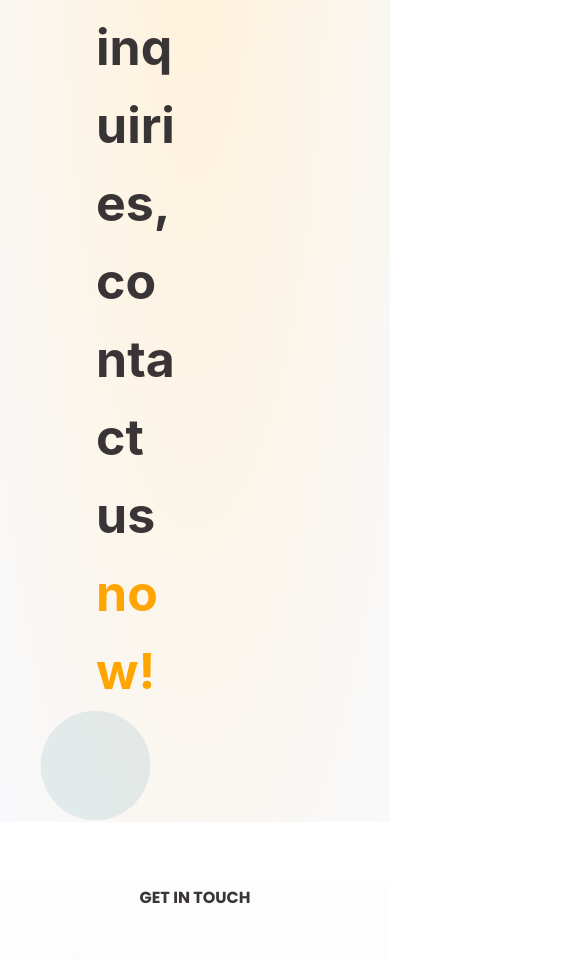
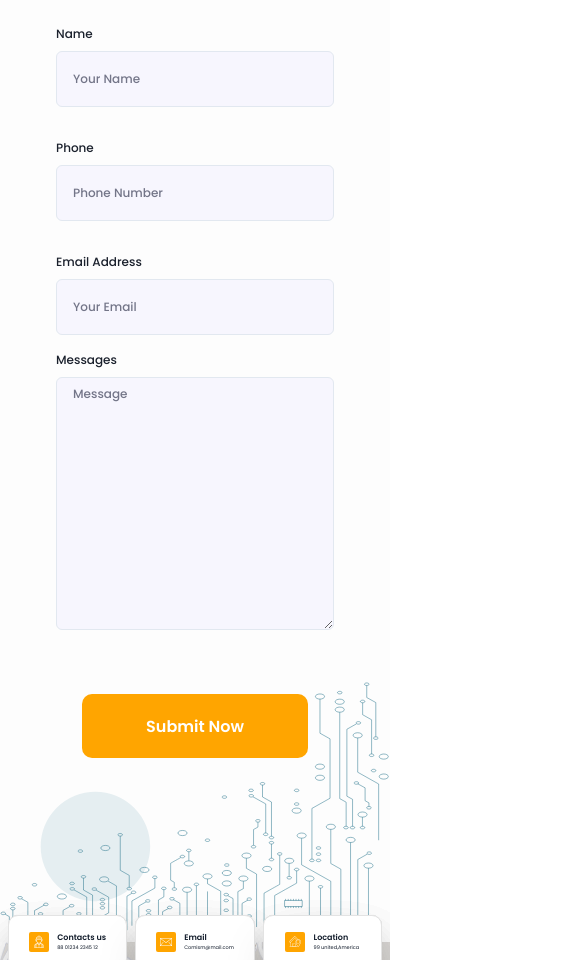
Before and after one commit to HaidarJbeily7/go-n-code, a Next.js app: page /contact-us in a window 390 px wide. Shown: the part 1040-2000 px from the top of the page, 585 px wide, since content can reach past the window. Built offline with nearby package versions, Linux system fonts and the light colour scheme.

Commit message:
Responsive Contact us page

```diff
--- a/src/components/contact-us/contact-us-form.tsx
+++ b/src/components/contact-us/contact-us-form.tsx
@@ -4,22 +4,30 @@ import ContactUsMap from "./contact-us-map";
 
 export default function ContactUsForm() {
   return (
-    <Box mt={16} mb={8} bg={"#FDFDFDFD"}>
+    <Box mt={{ base: 4, md: 16 }} mb={{ base: 4, md: 8 }} bg={"#FDFDFDFD"}>
       <Flex
         flexDir={"column"}
         alignItems={"center"}
         textAlign={"center"}
-        gap={8}
+        gap={[2, 8]}
       >
-        <Text fontWeight={700} fontSize={"16px"} color={"#393536"}>
+        <Text
+          fontWeight={[600, 700]}
+          fontSize={{ base: "13px", md: "14px", lg: "16px" }}
+          color={"#393536"}
+        >
           GET IN TOUCH
         </Text>
-        <Text fontWeight={700} fontSize={"48px"} color={"#393536"}>
+        <Text
+          fontWeight={[600, 700]}
+          fontSize={{ base: "35px", md: "40px", lg: "48px" }}
+          color={"#393536"}
+        >
           Contact Us
         </Text>
         <Text
           fontWeight={500}
-          fontSize={"16px"}
+          fontSize={{ base: "10px", md: "12px", lg: "16px" }}
           color={"#393536"}
           whiteSpace={"break-spaces"}
         >
--- a/src/components/contact-us/contact-us-hero.tsx
+++ b/src/components/contact-us/contact-us-hero.tsx
@@ -1,5 +1,6 @@
 import { Box, Flex, Text, Button, Heading } from "@chakra-ui/react";
 import Navbar from "../navbar";
+import SimpleSidebar from "../sidebar";
 
 export default function ContactUsHero() {
   return (
@@ -10,14 +11,24 @@ export default function ContactUsHero() {
       }}
     >
       <Navbar />
+      <SimpleSidebar />
       <Box>
-        <Flex justifyContent={"space-between"} my={4} mx={24}>
-          <Box maxW={"45%"} my={24}>
+        <Flex
+          justifyContent={"space-between"}
+          my={4}
+          mx={{ base: 2, md: 24 }}
+          flexDir={{ base: "column", md: "row" }}
+        >
+          <Box
+            maxW={{ base: "100%", md: "45%" }}
+            my={{ base: 2, md: 24 }}
+            textAlign={{ base: "center", md: "start" }}
+          >
             <Heading
               as={"h1"}
-              fontWeight={700}
-              fontSize={"50px"}
-              lineHeight={"78px"}
+              fontWeight={[600, 700]}
+              fontSize={{ base: "33px", md: "40px", lg: "50px" }}
+              lineHeight={{ base: "50px", md: "78px" }}
               color={"#393536"}
               whiteSpace={"pre-line"}
             >
--- a/src/components/contact-us/contact-us-map.tsx
+++ b/src/components/contact-us/contact-us-map.tsx
@@ -1,9 +1,10 @@
-import { Box } from "@chakra-ui/react";
+import { Box, Image } from "@chakra-ui/react";
 import MapHeader from "./map-header";
+import { url } from "inspector";
 
 export default function ContactUsMap() {
   return (
-    <Box w={"100%"}>
+    <Box>
       <Box position={"relative"}>
         <MapHeader />
       </Box>
@@ -13,8 +14,7 @@ export default function ContactUsMap() {
       <Box position={"relative"}>
         <MapHeader />
       </Box>
-
-      <img src="/contact-us/map.svg" width={"100%"} />
+      <Image src="/contact-us/map.png" minW={"100%"} minH={300} />
     </Box>
   );
 }
--- a/src/components/contact-us/map-header.tsx
+++ b/src/components/contact-us/map-header.tsx
@@ -25,7 +25,11 @@ export default function MapHeader() {
         width: "100%", // Keep the max width from the original style
       }}
     >
-      <Grid templateColumns={"repeat(3,1fr)"} gap={12} mx={16}>
+      <Grid
+        templateColumns={"repeat(3,1fr)"}
+        gap={{ base: 2, lg: 12 }}
+        mx={{ base: 2, lg: 16 }}
+      >
         <GridItem
           bg={"#FFFFFF"}
           border={"1px"}
@@ -33,13 +37,27 @@ export default function MapHeader() {
           rounded={"10px"}
           boxShadow="2xl"
         >
-          <Flex p={12} justifyContent={"center"} gap={4}>
-            <img src="/contact-us/contact-icon.svg" />
+          <Flex
+            p={{ base: 4, md: 16 }}
+            justifyContent={"center"}
+            gap={{ base: 2, lg: 4 }}
+          >
+            <Box w={{ base: "20px", lg: "50px" }}>
+              <img src="/contact-us/contact-icon.svg" />
+            </Box>
             <Box>
-              <Text fontWeight={600} fontSize={"20px"} color={"#101A29"}>
+              <Text
+                fontWeight={600}
+                fontSize={{ base: "8px", md: "14px", lg: "20px" }}
+                color={"#101A29"}
+              >
                 Contacts us
               </Text>
-              <Text fontWeight={400} fontSize={"16px"} color={"#101A29"}>
+              <Text
+                fontWeight={400}
+                fontSize={{ base: "5px", md: "10px", lg: "16px" }}
+                color={"#101A29"}
+              >
                 88 01234 2345 12
               </Text>
             </Box>
@@ -52,13 +70,27 @@ export default function MapHeader() {
           rounded={"10px"}
           boxShadow="2xl"
         >
-          <Flex p={12} justifyContent={"center"} gap={4}>
-            <img src="/contact-us/email-icon.svg" />
+          <Flex
+            p={{ base: 4, md: 16 }}
+            justifyContent={"center"}
+            gap={{ base: 2, lg: 4 }}
+          >
+            <Box w={{ base: "20px", lg: "50px" }}>
+              <img src="/contact-us/email-icon.svg" />
+            </Box>
             <Box>
-              <Text fontWeight={600} fontSize={"20px"} color={"#101A29"}>
+              <Text
+                fontWeight={600}
+                fontSize={{ base: "8px", md: "14px", lg: "20px" }}
+                color={"#101A29"}
+              >
                 Email
               </Text>
-              <Text fontWeight={400} fontSize={"16px"} color={"#101A29"}>
+              <Text
+                fontWeight={400}
+                fontSize={{ base: "5px", md: "10px", lg: "16px" }}
+                color={"#101A29"}
+              >
                 Comism@mail.com
               </Text>
             </Box>
@@ -71,13 +103,28 @@ export default function MapHeader() {
           rounded={"10px"}
           boxShadow="2xl"
         >
-          <Flex p={12} justifyContent={"center"} gap={4}>
-            <img src="/contact-us/location-icon.svg" />
+          <Flex
+            p={{ base: 4, md: 16 }}
+            justifyContent={"center"}
+            gap={{ base: 2, lg: 4 }}
+          >
+            <Box w={{ base: "20px", lg: "50px" }}>
+              <img src="/contact-us/location-icon.svg" />
+            </Box>
+
             <Box>
-              <Text fontWeight={600} fontSize={"20px"} color={"#101A29"}>
+              <Text
+                fontWeight={600}
+                fontSize={{ base: "8px", md: "14px", lg: "20px" }}
+                color={"#101A29"}
+              >
                 Location
               </Text>
-              <Text fontWeight={400} fontSize={"16px"} color={"#101A29"}>
+              <Text
+                fontWeight={400}
+                fontSize={{ base: "5px", md: "10px", lg: "16px" }}
+                color={"#101A29"}
+              >
                 99 united,America
               </Text>
             </Box>
--- a/src/components/contact-us/message-form.tsx
+++ b/src/components/contact-us/message-form.tsx
@@ -2,54 +2,76 @@ import { Box, Flex, Text, Input, Button, Textarea } from "@chakra-ui/react";
 
 export default function MessageForm() {
   return (
-    <Box my={2} mx={32} p={12}>
-      <Flex justifyContent={"space-between"} gap={4}>
+    <Box my={2} mx={{ base: 2, md: 32 }} p={12} zIndex={1}>
+      <Flex
+        justifyContent={"space-between"}
+        gap={4}
+        flexDir={{ base: "column", lg: "row" }}
+      >
         <Box w={"100%"}>
-          <Text mb={4} fontWeight={500} fontSize={"16px"}>
+          <Text
+            mb={{ base: 2, md: 4 }}
+            mt={{ base: 4, md: 8 }}
+            fontWeight={500}
+            fontSize={{ base: "12px", md: "16px" }}
+          >
             Name
           </Text>
           <Input
             focusBorderColor="#FFA500"
+            fontSize={{ base: "12px", md: "16px" }}
             minH={14}
             bg={"#F7F6FE"}
             placeholder="Your Name"
             _placeholder={{
               color: "#737588",
-              fontSize: "16px",
+
               fontWeight: "500",
             }}
             size="lg"
           />
         </Box>
         <Box w={"100%"}>
-          <Text mb={4} fontWeight={500} fontSize={"16px"}>
+          <Text
+            mb={{ base: 2, md: 4 }}
+            mt={{ base: 4, md: 8 }}
+            fontWeight={500}
+            fontSize={{ base: "12px", md: "16px" }}
+          >
             Phone
           </Text>
           <Input
             minH={14}
             bg={"#F7F6FE"}
+            fontSize={{ base: "12px", md: "16px" }}
             focusBorderColor="#FFA500"
             placeholder="Phone Number"
             _placeholder={{
               color: "#737588",
-              fontSize: "16px",
+
               fontWeight: "500",
             }}
             size="lg"
           />
         </Box>
         <Box w={"100%"}>
-          <Text mb={4} fontWeight={500} fontSize={"16px"}>
+          <Text
+            mb={{ base: 2, md: 4 }}
+            mt={{ base: 4, md: 8 }}
+            fontWeight={500}
+            fontSize={{ base: "12px", md: "16px" }}
+          >
             Email Address
           </Text>
           <Input
             minH={14}
             bg={"#F7F6FE"}
+            fontSize={{ base: "12px", md: "16px" }}
             focusBorderColor="#FFA500"
             placeholder="Your Email"
             _placeholder={{
               color: "#737588",
-              fontSize: "16px",
+
               fontWeight: "500",
             }}
             size="lg"
@@ -57,17 +79,23 @@ export default function MessageForm() {
         </Box>
       </Flex>
 
-      <Text mb={4} mt={5} fontWeight={500} fontSize={"16px"}>
+      <Text
+        mb={{ base: 2, md: 4 }}
+        mt={{ base: 4, md: 8 }}
+        fontWeight={500}
+        fontSize={{ base: "12px", md: "16px" }}
+      >
         Messages
       </Text>
       <Textarea
         minH={"30vh"}
         bg={"#F7F6FE"}
+        fontSize={{ base: "12px", md: "16px" }}
         focusBorderColor="#FFA500"
         placeholder="Message"
         _placeholder={{
           color: "#737588",
-          fontSize: "16px",
+
           fontWeight: "500",
         }}
         size="lg"
@@ -75,12 +103,13 @@ export default function MessageForm() {
 
       <Flex justifyContent={"center"}>
         <Button
+          zIndex={2}
           mt={16}
           mb={32}
           rounded={"10px"}
-          minH={16}
-          px={24}
-          py={10}
+          minH={{ base: 8, md: 16 }}
+          px={{ base: 16, md: 24 }}
+          py={{ base: 8, md: 10 }}
           bg="#FFA500"
           color={"#ffffff"}
           _hover={{
```
Also changed, not shown: public/contact-us/map.png (added), public/contact-us/map.svg (deleted).
